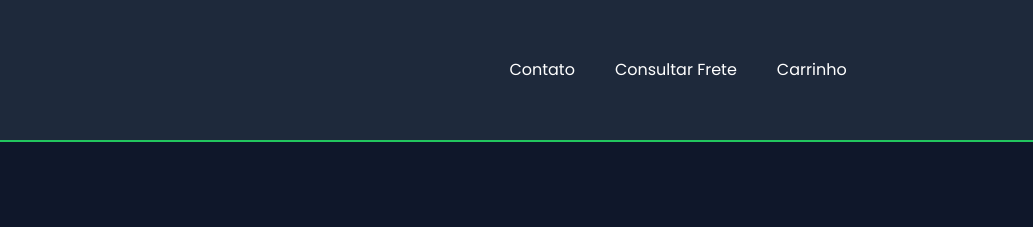
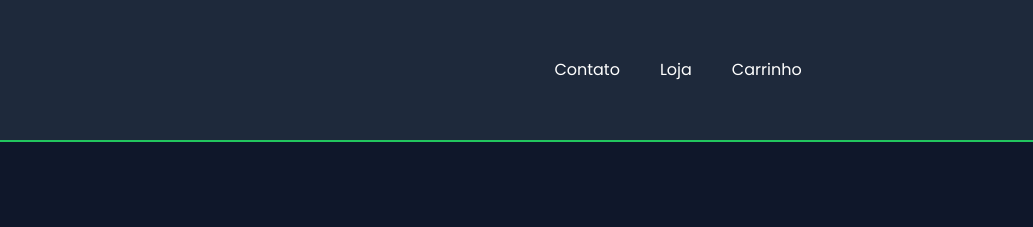
Before and after one commit to Lipevas/e-commerce_APIS, a plain HTML site: page cep.html in a window 1280 px wide. Shown: the top 227 px of the page, 247-1280 px from the left. Drawn offline with nearby package versions, Linux system fonts and the light colour scheme.

Commit message:
Update cep.html

```diff
--- a/cep.html
+++ b/cep.html
@@ -153,7 +153,7 @@
 
           <nav class="menu col-lg-6 col-6">
             <a href="#" class="redirecionar">Contato</a>
-            <a href="#" class="redirecionar">Consultar Frete</a>
+            <a href="index.html" class="redirecionar">Loja</a>
             <a href="#" class="redirecionar">Carrinho</a>
           </nav>
         </div>
```
